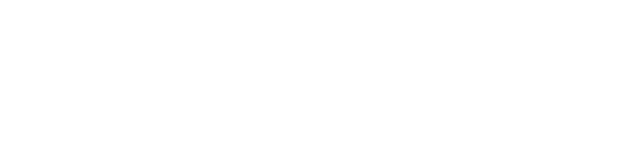
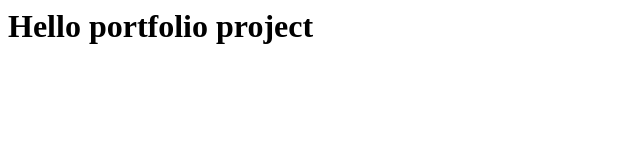
Before and after one commit to Sobanim/dentist-project, a plain HTML site: page index.html in a window 1280 px wide. Shown: the whole page, without its empty margins (0-640 px from the left). Drawn offline with Linux system fonts and the light colour scheme.

Commit message:
Starting process

```diff
--- a/index.html
+++ b/index.html
@@ -6,7 +6,7 @@
 </head>
 <body>
 
-
+    <h1>Hello portfolio project</h1>
 
 </body>
 </html>
```
